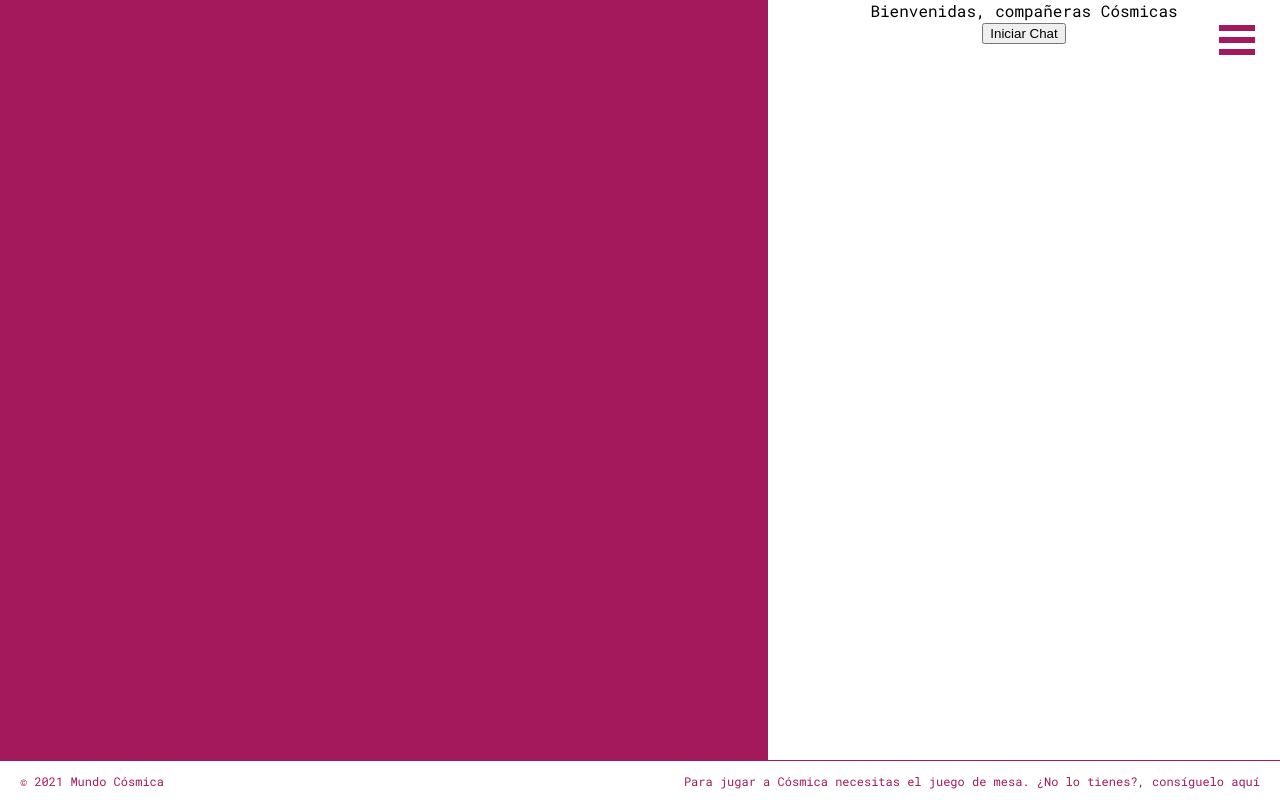
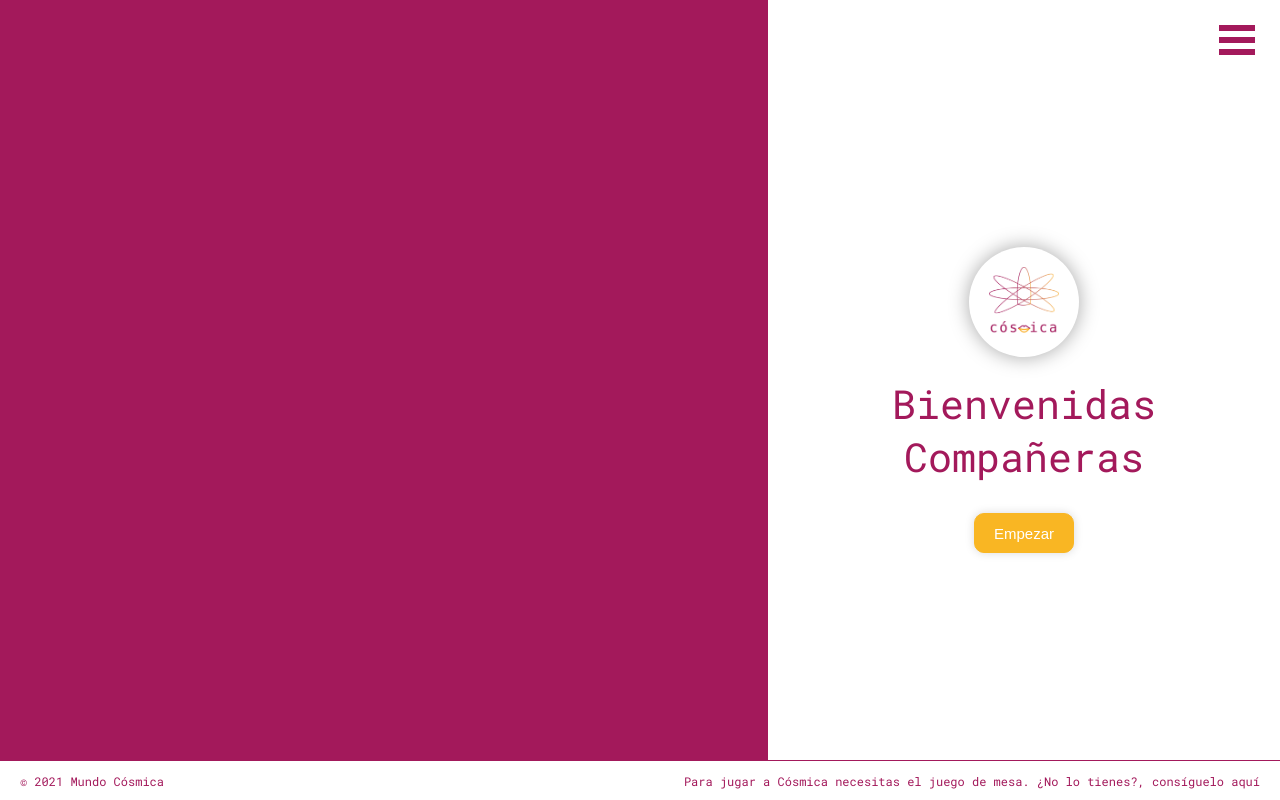
Before and after one commit to claudiapalazon/mundo-cosmica, a React app in the folder my-react-project/: page / in a window 1280 px wide. Built offline with nearby package versions, Linux system fonts and the light colour scheme.

Commit message:
More styles

```diff
--- a/my-react-project/src/components/Cosmica.js
+++ b/my-react-project/src/components/Cosmica.js
@@ -5,7 +5,7 @@ import FirstMessage from "./cosmica/FirstMessage";
 const Cosmica = (props) => {
   return (
     <article className="home">
-      <div className="home-image"></div>
+      <div className="home-image scale-up-hor-left"></div>
       {props.firstMessage ? (
         <FirstMessage handleFirstMessage={props.handleFirstMessage} />
       ) : (
--- a/my-react-project/src/components/cosmica/FirstMessage.js
+++ b/my-react-project/src/components/cosmica/FirstMessage.js
@@ -1,4 +1,5 @@
 import React from "react";
+import logo from "../../images/cosmica.png";
 
 const FirstMessage = (props) => {
   const handleMoment = () => {
@@ -6,9 +7,19 @@ const FirstMessage = (props) => {
   };
 
   return (
-    <section>
-      <p>Bienvenidas, compañeras Cósmicas</p>
-      <button onClick={handleMoment}>Iniciar Chat</button>
+    <section className="home-firstmessage">
+      <div className="home-firstmessage_logo shadow-drop-center">
+        <img
+          className="home-firstmessage_logo-image"
+          src={logo}
+          alt="Logo de Cósmica"
+          title="Hola, Soy Cósmica"
+        />
+      </div>
+      <p className="home-firstmessage_text">Bienvenidas Compañeras</p>
+      <button className="home-firstmessage_button" onClick={handleMoment}>
+        Empezar
+      </button>
     </section>
   );
 };
--- a/my-react-project/src/stylesheets/core/_reset.scss
+++ b/my-react-project/src/stylesheets/core/_reset.scss
@@ -2,10 +2,7 @@
   margin: 0px;
   box-sizing: border-box;
   text-decoration: none;
-}
-body {
-  cursor: url("../../images/venus.png");
-  // cursor: help;
+  cursor: url("../../images/venus.png"), auto;
 }
 button:focus {
   outline: 0;
--- a/my-react-project/src/stylesheets/layout/_home.scss
+++ b/my-react-project/src/stylesheets/layout/_home.scss
@@ -11,6 +11,50 @@
     @media all and (max-width: 850px) {
       display: none;
     }
+    &:hover {
+      cursor: url("../../images/venus-white.png"), auto;
+    }
+  }
+  &-firstmessage {
+    display: flex;
+    flex-direction: column;
+    justify-content: center;
+    align-items: center;
+    text-align: center;
+    &_logo {
+      // border: 2px solid $orange;
+      border-radius: 50%;
+      width: 110px;
+      height: 110px;
+      display: flex;
+      justify-content: center;
+      align-items: center;
+      margin-bottom: 20px;
+      &-image {
+        width: 70px;
+        height: 70px;
+      }
+    }
+    &_text {
+      color: $purple;
+      font-size: 40px;
+    }
+    &_button {
+      margin-top: 30px;
+      width: 100px;
+      height: 40px;
+      border-radius: 10px;
+      border: 1px solid $orange;
+      background-color: $orange;
+      color: $white;
+      cursor: pointer;
+      font-size: 15px;
+      box-shadow: 0 0 10px 0px rgba(0, 0, 0, 0.15);
+      &:hover {
+        background-color: $white;
+        color: $purple;
+      }
+    }
   }
   &-chatbot {
     height: 95%;
@@ -22,3 +66,32 @@
     }
   }
 }
+
+// Animations
+
+.scale-up-hor-left {
+  animation: scale-up-hor-left 0.9s cubic-bezier(0.47, 0, 0.745, 0.715) both;
+}
+@keyframes scale-up-hor-left {
+  0% {
+    transform: scaleX(0.4);
+    transform-origin: 0% 0%;
+  }
+  100% {
+    transform: scaleX(1);
+    transform-origin: 0% 0%;
+  }
+}
+
+.shadow-drop-center {
+  animation: shadow-drop-center 0.9s cubic-bezier(0.25, 0.46, 0.45, 0.94) both;
+}
+
+@keyframes shadow-drop-center {
+  0% {
+    box-shadow: 0 0 0 0 rgba(0, 0, 0, 0);
+  }
+  100% {
+    box-shadow: 0 0 20px 0px rgba(0, 0, 0, 0.35);
+  }
+}
```
Also changed, not shown: my-react-project/src/images/venus-white.png (added), my-react-project/src/images/venus.png, 1 other file.
